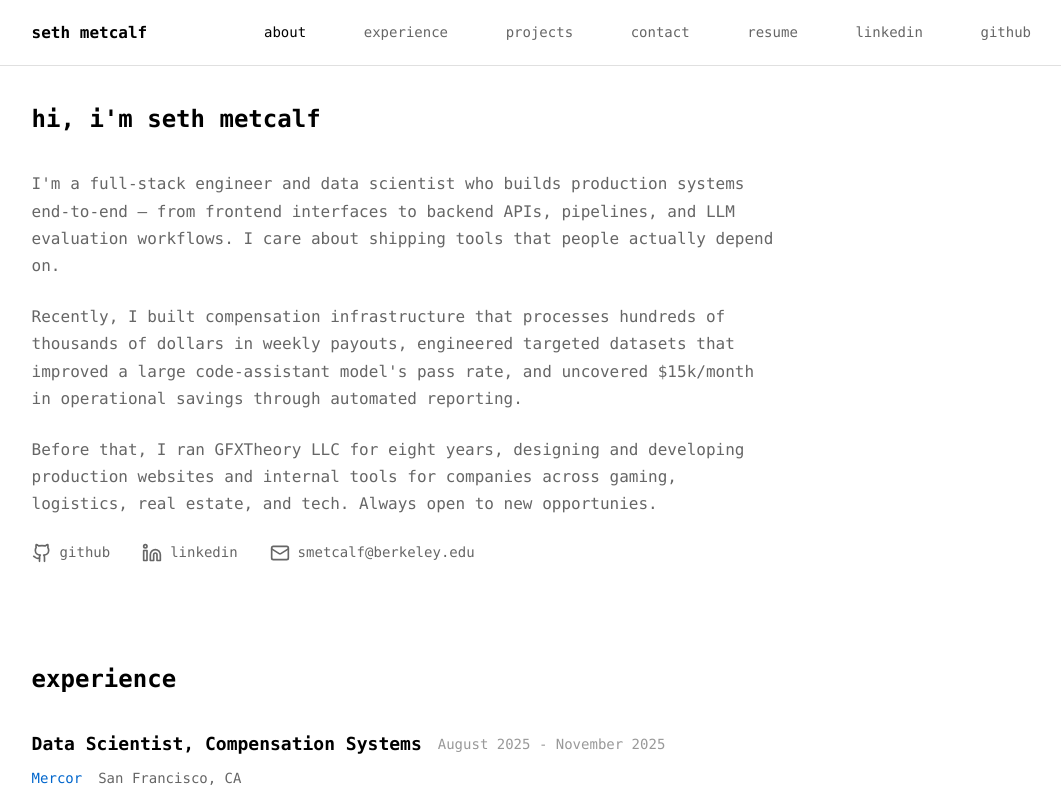
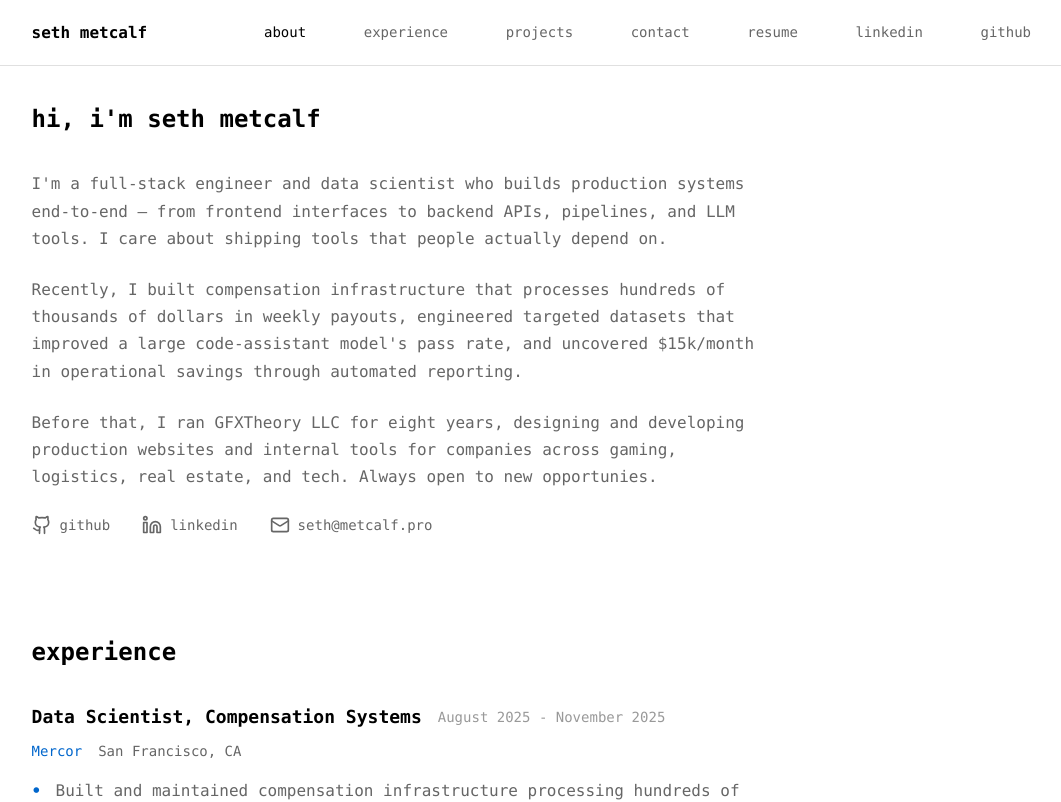
Before and after one commit to teorii/sethnijsmetcalf, a React (Vite) app: page / in a window 1280 px wide. Shown: the top 802 px of the page, without its empty margins (94-1155 px from the left). Built offline with nearby package versions, Linux system fonts and the light colour scheme.

Commit message:
changed email

```diff
--- a/src/App.jsx
+++ b/src/App.jsx
@@ -199,7 +199,7 @@ function App() {
         <div className="container">
           <h2>Hi, I'm Seth Metcalf</h2>
           <p>
-          I'm a full-stack engineer and data scientist who builds production systems end-to-end — from frontend interfaces to backend APIs, pipelines, and LLM evaluation workflows. I care about shipping tools that people actually depend on.
+          I'm a full-stack engineer and data scientist who builds production systems end-to-end — from frontend interfaces to backend APIs, pipelines, and LLM tools. I care about shipping tools that people actually depend on.
           </p>
           <p>
           Recently, I built compensation infrastructure that processes hundreds of thousands of dollars in weekly payouts, engineered targeted datasets that improved a large code-assistant model's pass rate, and uncovered $15k/month in operational savings through automated reporting.
@@ -216,9 +216,9 @@ function App() {
                 <Linkedin size={20} />
                 linkedin
               </a>
-              <a href="mailto:smetcalf@berkeley.edu" target="_blank" rel="noopener noreferrer">
+              <a href="mailto:seth@metcalf.pro" target="_blank" rel="noopener noreferrer">
                 <Mail size={20} />
-                smetcalf@berkeley.edu
+                seth@metcalf.pro
               </a>
             </div>
         </div>
@@ -289,9 +289,9 @@ function App() {
               <Linkedin size={20} />
               linkedin.com/in/seth-metcalf
             </a>
-            <a href="mailto:smetcalf@berkeley.edu" target="_blank" rel="noopener noreferrer">
+            <a href="mailto:seth@metcalf.pro" target="_blank" rel="noopener noreferrer">
               <Mail size={20} />
-              smetcalf@berkeley.edu
+              seth@metcalf.pro
             </a>
           </div>
         </div>
```
